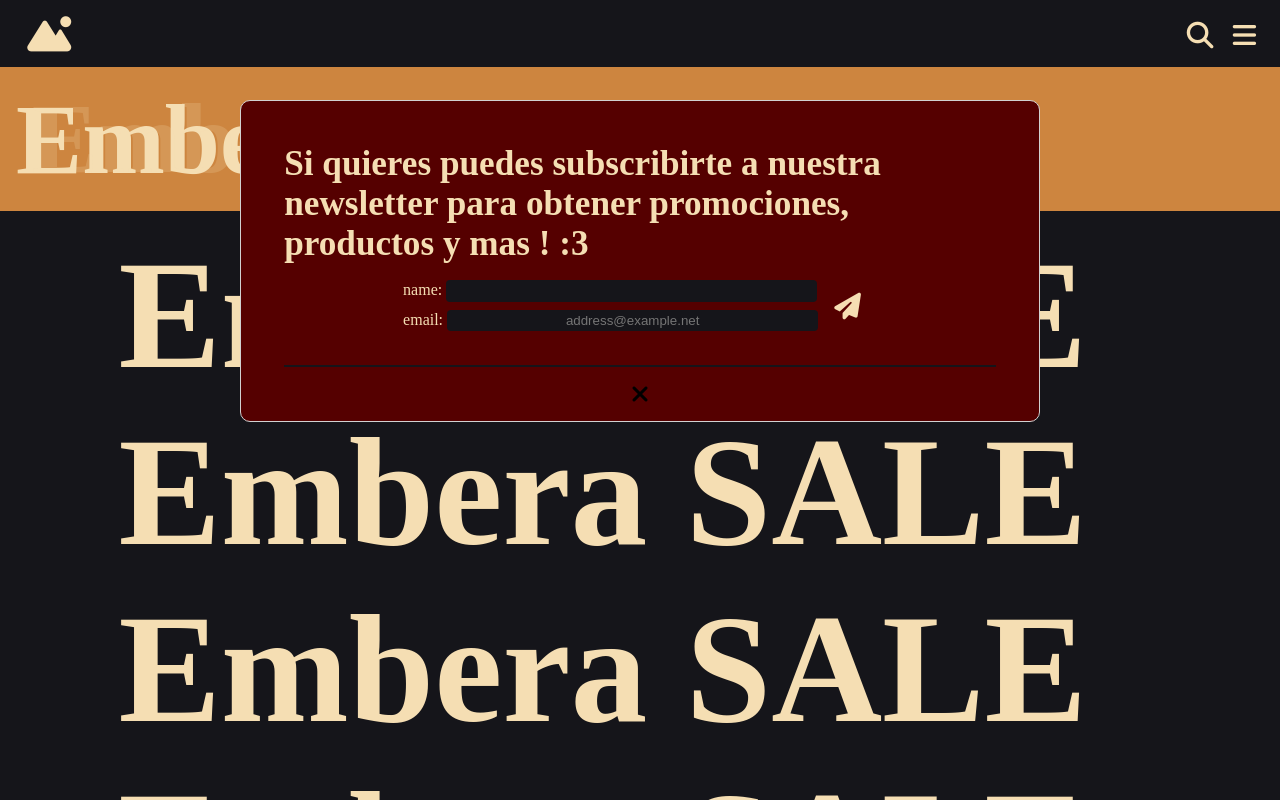
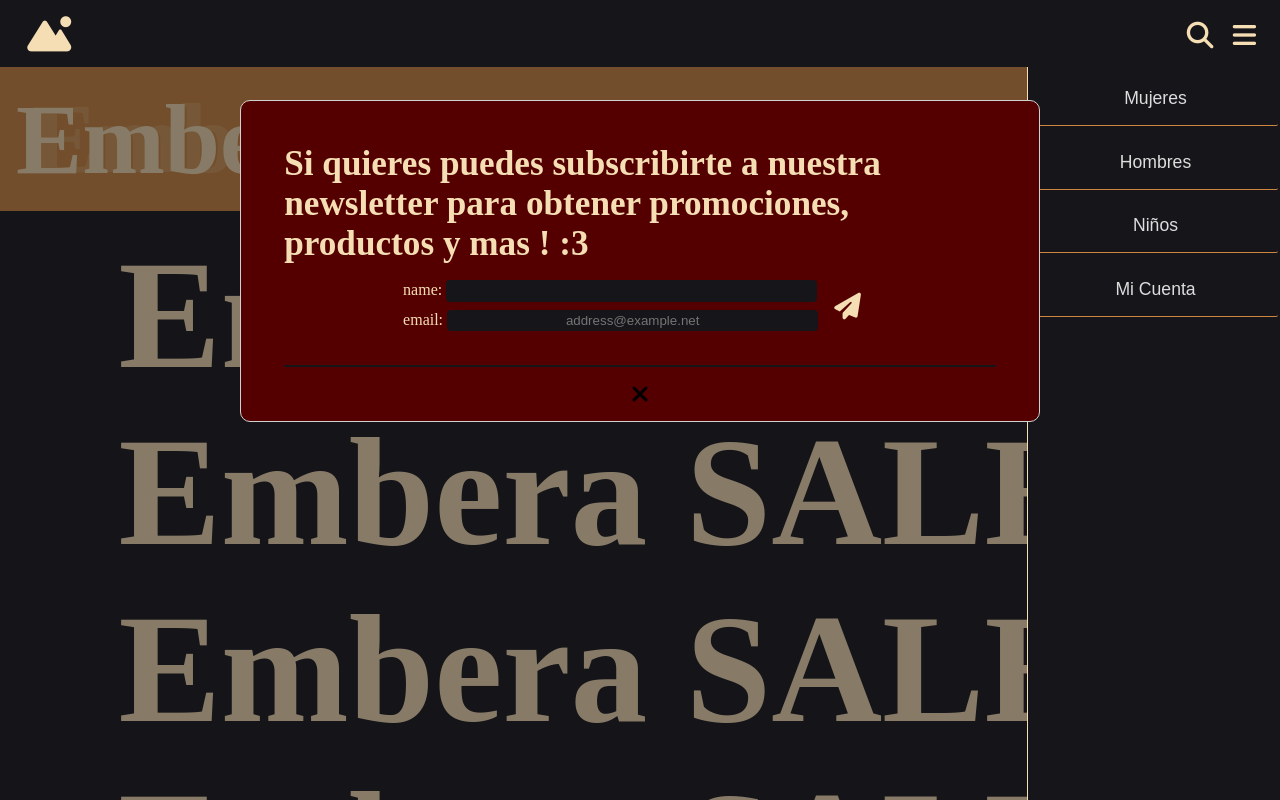
Before and after one commit to bluedec/CAC-Group-7, a plain HTML site: page index.html in a window 1280 px wide. Both pictures are taken after a click on the button 1238 px from the left and 35 px from the top of the page. Shown: the top 800 px of the page. Drawn offline with Linux system fonts and the light colour scheme.

Commit message:
Added side navigation bar

```diff
--- a/css/styles.css
+++ b/css/styles.css
@@ -2,6 +2,7 @@
 :root {
 	--cool-black: #15151a;
 	--cool-orange: peru;
+	--nav-bar-height: 4.2rem;
 }
 
 * {
@@ -56,7 +57,7 @@ a {
 	float: right;
 	padding: 1rem;
 	width: 100%;
-	height: 4.2rem;
+	height: var(--nav-bar-height);
 	z-index: 20;
 	background-color: var(--cool-black);
 	position: fixed;
@@ -115,6 +116,50 @@ a {
 	}
 }
 
+#screen-dimmer {
+	z-index: 40;
+	width: 100%;
+	position: fixed;
+	opacity: 0.0;
+	z-index: 20;
+	background-color: var(--cool-black);
+	height: calc(100vh - var(--nav-bar-height));
+}
+
+#side-nav-bar {
+	max-width: 16rem;
+	width: 40vw;
+	right: -260px;
+	z-index: 20;
+	position: fixed;
+	height: calc(100vh - var(--nav-bar-height));
+	background-color: var(--cool-black);
+	border-left: 1px wheat solid;
+}
+
+
+.side-nav-flex-container {
+	display: flex;
+	flex-direction: column;
+}
+
+.side-nav-button {
+	padding: 1rem;
+	border: none;
+	font-size: 1.1rem;
+	color: #ddd;
+	background-color: inherit;
+	border-radius: 2px ;
+	border-bottom: 1px solid var(--cool-orange);
+	position: relative;
+	margin: 0.3rem;
+}
+
+.side-nav-button:hover {
+	border: 1px wheat solid;
+	top: -5px;
+}
+
 .main-title {
 	position: relative;
 	left: 10%;
@@ -139,7 +184,7 @@ a {
 #newsletter {
 	top: 0;
 	opacity: 0;
-	z-index: 3;
+	z-index: 40;
 	width: 80vw;
 	margin: 2rem;
 	margin-top: 0;
--- a/index.html
+++ b/index.html
@@ -39,13 +39,8 @@
 			</section>
 		</section>
 
-		<!--  -->
-		<header id="main-title-flex">
-			<h1 class="title">Embera</h1>
-		</header>
-
+		<!-- Top Navigation Bar -->
 		<nav id="nav">
-
 			<button id="home-button" type="button">
 				<a href="index.html" class="home-link">
 					<i class="fa-solid fa-mountain-sun fa-2x"></i>
@@ -53,7 +48,7 @@
 			</button>
 
 			<section id="nav-flex-container">
-				<button type="button">
+				<button type="button" onClick="show_side_nav_bar()">
 					<i class="fa-solid fa-bars fa-2x"></i>
 				</button>
 				<button type="button" onclick="">
@@ -61,6 +56,24 @@
 				</button>
 			</section>
 		</nav>
+
+		<!-- Screen Dimmer -->
+		<section id="screen-dimmer"></section>
+
+		<!-- Side Navigation Bar -->
+		<section id="side-nav-bar">
+			<section class="side-nav-flex-container">
+				<button type="button" class="side-nav-button">Mujeres</button>
+				<button type="button" class="side-nav-button">Hombres</button>
+				<button type="button" class="side-nav-button">Niños</button>
+				<button type="button" class="side-nav-button">Mi Cuenta</button>
+			</section>
+		</section>
+
+		<header id="main-title-flex">
+			<h1 class="title">Embera</h1>
+		</header>
+
 
 		<!--  -->
 		<main>
--- a/js/index.js
+++ b/js/index.js
@@ -10,15 +10,18 @@ window.onscroll = function() {
 }
 
 function show_newsletter() {
-	showed         = true;
+	let newsletter = document.getElementById('newsletter');
+	let margin_top = 0;
 	let opacity    = 0;
-	let margin_top = 0;
-	let newsletter = document.getElementById('newsletter');
+
+	showed = true; // showed se vuelve true para que no se vuelva a mostrar
 
 	const interv = setInterval(function() {
 		console.log("Showing newsletter...")
+
 		margin_top += 1;
 		opacity    += 0.01;
+
 		newsletter.style.marginTop = `${margin_top}px`
 		newsletter.style.opacity = opacity;
 
@@ -30,21 +33,80 @@ function show_newsletter() {
 
 function hide_newsletter() {
 	let newsletter = document.getElementById('newsletter');
+	let margin_top = 100;
 	let opacity    = 1;
-	let margin_top = 100;
 
 	const interv = setInterval(function() {
 		console.log("Hiding newsletter...")
+
 		margin_top -= 1;
 		opacity -= 0.01;
+
 		newsletter.style.marginTop = `${margin_top}px`;
 		newsletter.style.opacity = opacity;
+
 		if (newsletter.style.opacity <= 0) {
 			clearInterval(interv);
 		}
 	}, 10)
 
 	newsletter.style.top = 1;
+}
+
+let is_nav_open = false;
+
+function show_side_nav_bar() {
+	if (is_nav_open) {
+		close_side_nav_bar();
+		return
+	}
+	const nav = document.getElementById("side-nav-bar");
+	const dimmer = document.getElementById("screen-dimmer");
+
+	is_nav_open = true;
+
+	let right_position = -260;
+	let dimmer_opacity = 0;
+	let sum = 11;
+
+	const interv = setInterval(function() {
+		dimmer_opacity += 0.01;
+		right_position += sum;
+		sum -= 0.2;
+
+		dimmer.style.opacity = dimmer_opacity;
+		if (right_position < 0) {
+			nav.style.right = `${right_position}px`
+		}
+
+		if (dimmer_opacity > 0.49 && right_position > -5) {
+			clearInterval(interv);
+		}
+	}, 5);
+
+}
+
+function close_side_nav_bar() {
+	const nav = document.getElementById("side-nav-bar");
+	const dimmer = document.getElementById("screen-dimmer");
+
+	is_nav_open = false;
+
+	let right_position = 0;
+	let dimmer_opacity = 0.5;
+
+	const interv = setInterval(function() {
+		dimmer_opacity -= 0.01;
+		right_position -= 7;
+
+		dimmer.style.opacity = dimmer_opacity;
+		nav.style.right = `${right_position}px`
+
+		if (dimmer_opacity < 0.01 && right_position < -260) {
+			clearInterval(interv);
+		}
+	}, 5);
+
 }
 
 // function that is passed an html element and changes it's
```
